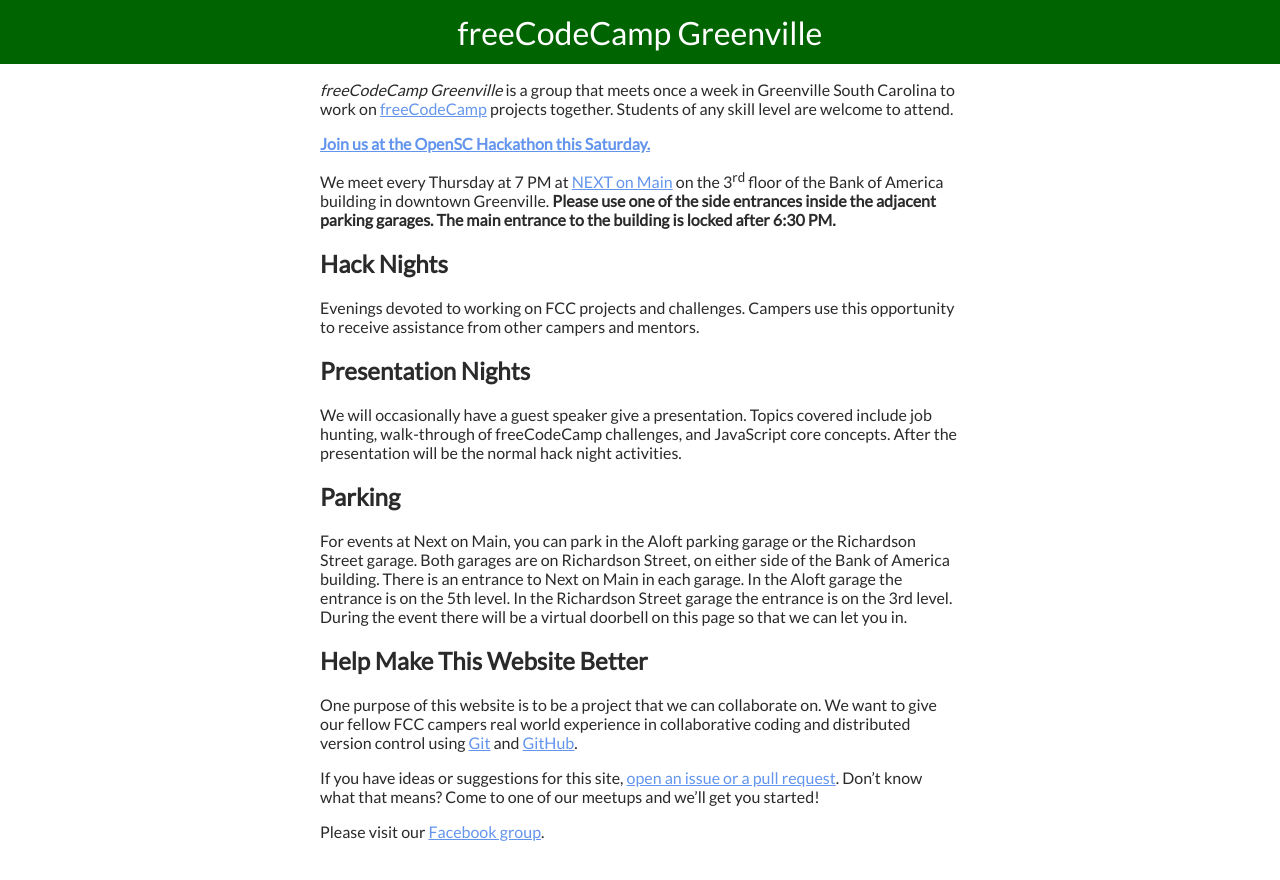
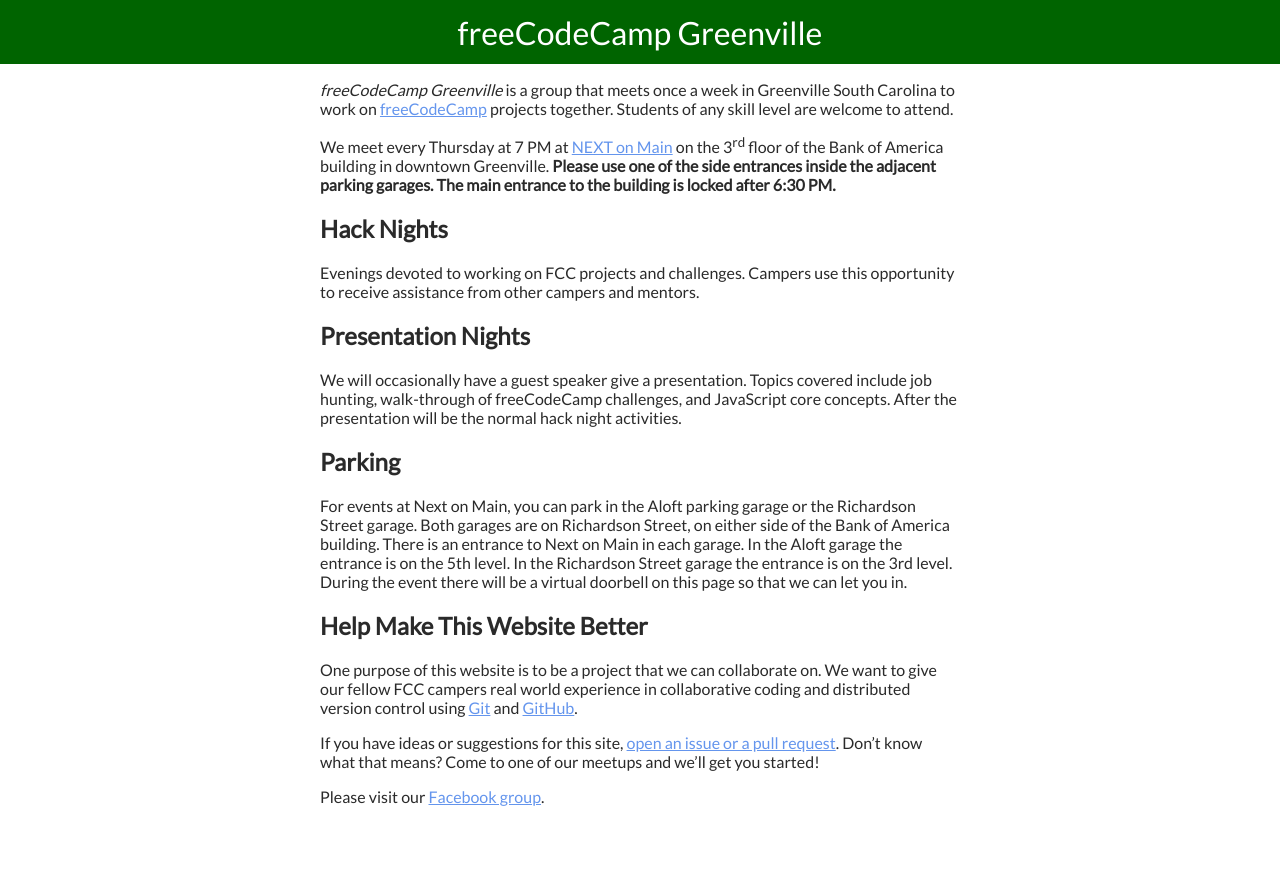
Before and after one commit to freecodecamp-greenville/fcc-greenville-www, a Jekyll site: the page built from index.md, in a window 1280 px wide. Shown: the top 880 px of the page. Built offline with Jekyll 4.4.1, drawn with Linux system fonts in a browser that asks for light colours.

Commit message:
Remove hackathon link

```diff
--- a/index.md
+++ b/index.md
@@ -4,8 +4,6 @@
 *freeCodeCamp Greenville* is a group that meets once a week in Greenville South
 Carolina to work on [freeCodeCamp](https://www.freecodecamp.com/) projects
 together. Students of any skill level are welcome to attend.
-
-[**Join us at the OpenSC Hackathon this Saturday.**](https://nvite.com/OpenSCHack/c0f0)
 
 We meet every Thursday at 7 PM at [NEXT on
 Main](http://www.greenvillenext.com/next-space-locations/next-main/) on the
```
